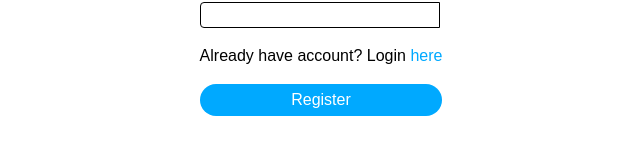
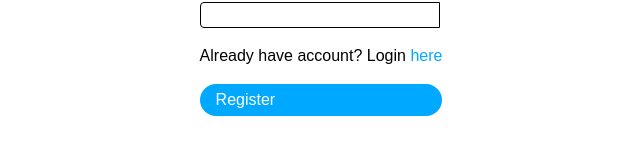
Before and after one commit to dewviee/just-post-next, a Next.js app: page /register in a window 1280 px wide. Shown: the part 260-414 px from the top of the page, without its empty margins (319-959 px from the left). Built offline with nearby package versions, Linux system fonts and the light colour scheme; no server answers.

Commit message:
Enhance button styles

```diff
--- a/src/components/Button.tsx
+++ b/src/components/Button.tsx
@@ -10,7 +10,7 @@ const Button = ({ className, onClick, children, ...props }: ButtonProps) => {
     <button
       {...props}
       className={cn(
-        "rounded-full bg-primary px-4 py-1 text-white hover:border-gray-500 hover:bg-primaryActive",
+        "flex items-center gap-2 rounded-full bg-primary px-4 py-1 text-white hover:border-gray-500 hover:bg-primaryActive",
         className,
       )}
       onClick={onClick}
```
